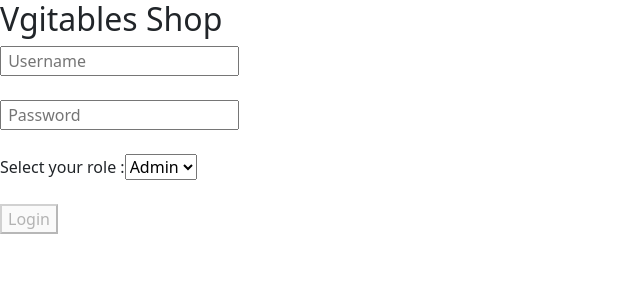
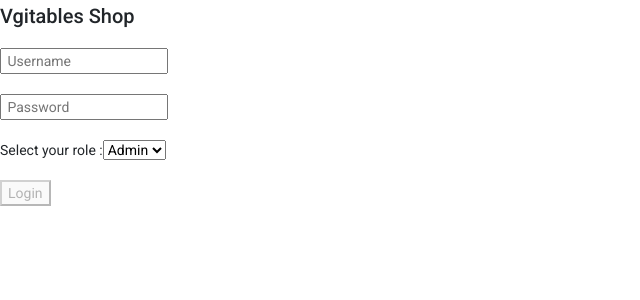
Before and after one commit to omkumbhar/vegetable-shop, an Angular app in the folder client/: page / in a window 1280 px wide. Shown: the top 300 px of the page, without its empty margins (0-640 px from the left). Built offline with nearby package versions, Linux system fonts and the light colour scheme.

Commit message:
Added angular meterial to project

```diff
--- a/client/angular.json
+++ b/client/angular.json
@@ -27,6 +27,7 @@
               "src/assets"
             ],
             "styles": [
+              "./node_modules/@angular/material/prebuilt-themes/indigo-pink.css",
               "src/styles.css"
             ],
             "scripts": []
@@ -94,6 +95,7 @@
               "src/assets"
             ],
             "styles": [
+              "./node_modules/@angular/material/prebuilt-themes/indigo-pink.css",
               "src/styles.css"
             ],
             "scripts": []
--- a/client/package.json
+++ b/client/package.json
@@ -3,7 +3,7 @@
   "version": "0.0.0",
   "scripts": {
     "ng": "ng",
-    "start": "ng serve",
+    "start": "ng serve --host 0.0.0.0 --disable-host-check",
     "build": "ng build",
     "watch": "ng build --watch --configuration development",
     "test": "ng test"
@@ -11,10 +11,12 @@
   "private": true,
   "dependencies": {
     "@angular/animations": "~12.2.0",
+    "@angular/cdk": "^12.2.13",
     "@angular/common": "~12.2.0",
     "@angular/compiler": "~12.2.0",
     "@angular/core": "~12.2.0",
     "@angular/forms": "~12.2.0",
+    "@angular/material": "^12.2.13",
     "@angular/platform-browser": "~12.2.0",
     "@angular/platform-browser-dynamic": "~12.2.0",
     "@angular/router": "~12.2.0",
@@ -28,6 +30,7 @@
     "@angular/compiler-cli": "~12.2.0",
     "@types/jasmine": "~3.8.0",
     "@types/node": "^12.11.1",
+    "husky": "^7.0.4",
     "jasmine-core": "~3.8.0",
     "karma": "~6.3.0",
     "karma-chrome-launcher": "~3.1.0",
--- a/client/src/app/app.module.ts
+++ b/client/src/app/app.module.ts
@@ -5,6 +5,7 @@
 import { AppRoutingModule } from './app-routing.module';
 import { AppComponent } from './app.component';
 import { LoginFormComponent } from './Componets/login-form/login-form.component';
+import { BrowserAnimationsModule } from '@angular/platform-browser/animations';
 
 @NgModule({
   declarations: [
@@ -15,7 +16,8 @@
     BrowserModule,
     AppRoutingModule,
     FormsModule,
-    ReactiveFormsModule
+    ReactiveFormsModule,
+    BrowserAnimationsModule
   ],
   providers: [],
   bootstrap: [AppComponent]
--- a/client/src/index.html
+++ b/client/src/index.html
@@ -8,8 +8,11 @@
   <link rel="icon" type="image/x-icon" href="favicon.ico">
   <!-- CSS only -->
 <link href="https://cdn.jsdelivr.net/npm/bootstrap@5.1.3/dist/css/bootstrap.min.css" rel="stylesheet" integrity="sha384-1BmE4kWBq78iYhFldvKuhfTAU6auU8tT94WrHftjDbrCEXSU1oBoqyl2QvZ6jIW3" crossorigin="anonymous">
+  <link rel="preconnect" href="https://fonts.gstatic.com">
+  <link href="https://fonts.googleapis.com/css2?family=Roboto:wght@300;400;500&display=swap" rel="stylesheet">
+  <link href="https://fonts.googleapis.com/icon?family=Material+Icons" rel="stylesheet">
 </head>
-<body>
+<body class="mat-typography">
   <app-root></app-root>
 </body>
 </html>
--- a/client/src/styles.css
+++ b/client/src/styles.css
@@ -1 +1,4 @@
 /* You can add global styles to this file, and also import other style files */
+
+html, body { height: 100%; }
+body { margin: 0; font-family: Roboto, "Helvetica Neue", sans-serif; }
```
Also changed, not shown: 1 other file (tests, documents, lock files or other folders).
